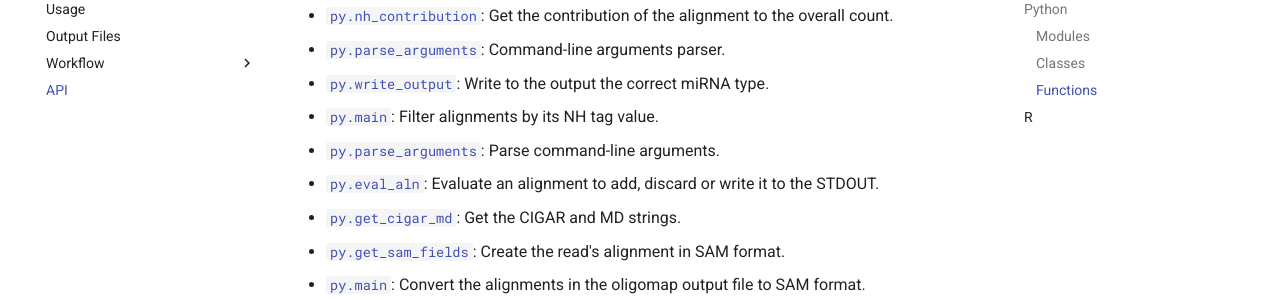
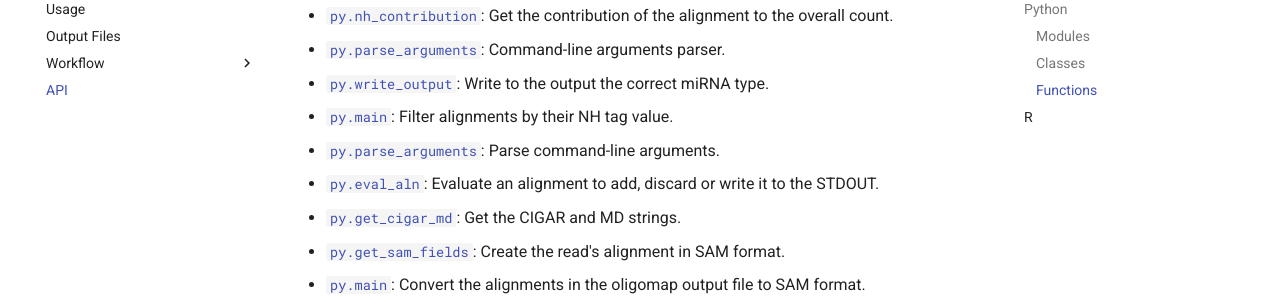
Before and after one commit to zavolanlab/mirflowz, an MkDocs documentation site: the page built from docs/api/README.md, in a window 1280 px wide and 900 px high, scrolled down 2237 px. Shown: the part 153-453 px from the top of the window. Built offline with MkDocs 1.6.1 and Material for MkDocs 9.7.7, drawn with Linux system fonts in a browser that asks for light colours; comment, search, counter and statistics services are not loaded.

Commit message:
style (typo): fix pronoun agreement in 'filter alignments by its NH tag value'

```diff
--- a/docs/api/README.md
+++ b/docs/api/README.md
@@ -118,8 +118,8 @@ numerical names.
   Command-line arguments parser.
 - [`py.write_output`](./mirna_quantification.py.md#function-write_output):
   Write to the output the correct miRNA type.
-- [`py.main`](./nh_filter.py.md#function-main): Filter alignments by its NH tag
-  value.
+- [`py.main`](./nh_filter.py.md#function-main): Filter alignments by their NH
+  tag value.
 - [`py.parse_arguments`](./nh_filter.py.md#function-parse_arguments): Parse
   command-line arguments.
 - [`py.eval_aln`](./oligomap_output_to_sam_nh_filtered.py.md#function-eval_aln):
```
